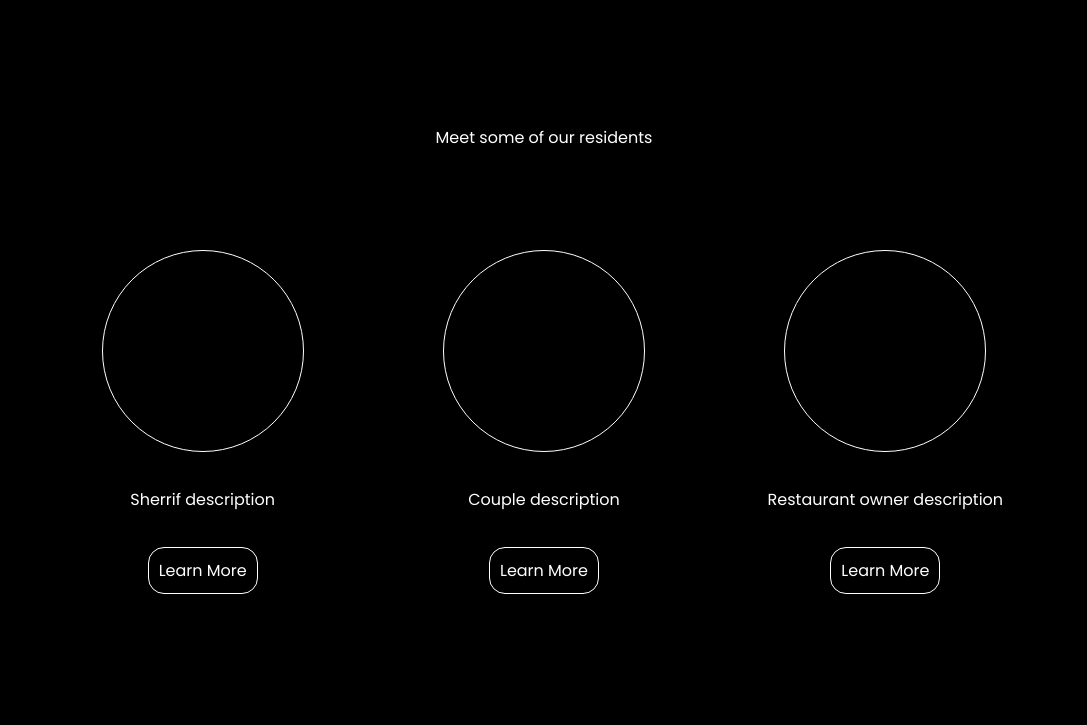
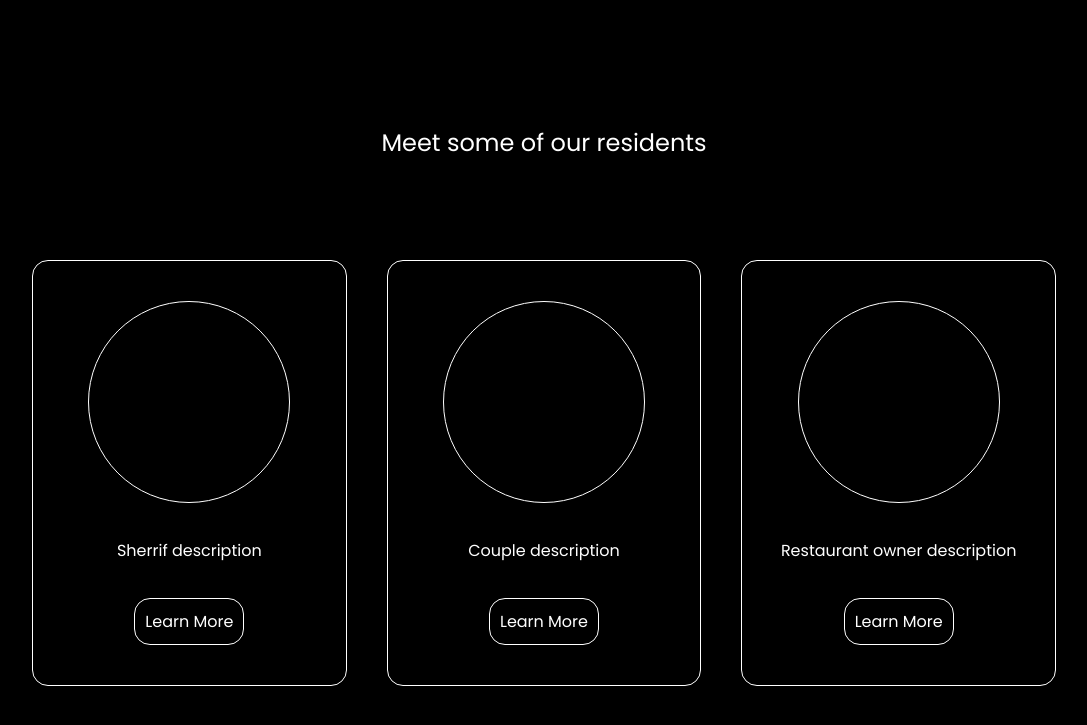
Before and after one commit to kash-jay/palmville, a plain HTML site: page index.html in a window 1280 px wide. Shown: the part 1383-2108 px from the top of the page, without its empty margins (96-1183 px from the left). Before the commit the page ends 1977 px from the top, so only its background shows below. Drawn offline with nearby package versions, Linux system fonts and the light colour scheme.

Commit message:
Minor changes to grid

```diff
--- a/index.html
+++ b/index.html
@@ -22,7 +22,7 @@
         </div>
         <div class="video-section">
             <div class="video-title">Discover the Heart and Soul of a Desert Sanctuary</div>
-            <div class='video-text'>
+            <div class='video-text scroll-anim'>
                 Embark on a cinematic exploration of PalmVille, a town enshrouded in desert mystery
                 and steeped in traditions passed down through the ages. Our documentary ventures
                 deep into the lives of the PalmVille residents, exploring their personal histories
@@ -31,20 +31,20 @@
             <div class="video"></div>
         </div>
         <div id="residents-section">
-            <div>Meet some of our residents</div>
+            <div class="video-title scroll-anim">Meet some of our residents</div>
             <div id="residents-grid">
                 <div class="res-grid">
-                    <div class="res-pic"></div>
+                    <div class="res-pic" id="sheriff-pic"></div>
                     <div>Sherrif description</div>
                     <div class="res-btn">Learn More</div>
                 </div>
                 <div class="res-grid">
-                    <div class="res-pic"></div>
+                    <div class="res-pic" id="couple-pic"></div>
                     <div>Couple description</div>
                     <div class="res-btn">Learn More</div>
                 </div>
                 <div class="res-grid">
-                    <div class="res-pic"></div>
+                    <div class="res-pic" id="restaurant-pic"></div>
                     <div>Restaurant owner description</div>
                     <div class="res-btn">Learn More</div>
                 </div>
--- a/index.js
+++ b/index.js
@@ -1,15 +1,15 @@
-const videoText = document.querySelectorAll('.video-text');
+const animElements = document.querySelectorAll('.scroll-anim');
 const palmville = document.querySelector('.title');
 
 function scrollAnim() {
-    for (var i = 0; i <videoText.length; i++) {
+    for (var i = 0; i <animElements.length; i++) {
         const windowHeight = window.innerHeight;
-        const elementTop = videoText[i].getBoundingClientRect().top;
+        const elementTop = animElements[i].getBoundingClientRect().top;
         const elementVisible = 50;
         if (elementTop < windowHeight - elementVisible) {
-            videoText[i].classList.add('active');
+            animElements[i].classList.add('active');
         } else {
-            videoText[i].classList.remove('active');
+            animElements[i].classList.remove('active');
         }
     }
 }
--- a/style.css
+++ b/style.css
@@ -78,12 +78,15 @@ body {
 .video-text{
     width: 70%;
     text-align: center;
+}
+
+.scroll-anim {
     transform: translateY(50px);
     opacity: 0;
     transition: 0.5s all ease;
 }
 
-.video-text.active {
+.scroll-anim.active {
     transform: translateY(0);
     opacity: 1;
 }
@@ -100,6 +103,7 @@ body {
     display: flex;
     flex-direction: column;
     align-items: center;
+    padding-bottom: 50px;
 }
 
 #residents-grid {
@@ -107,9 +111,13 @@ body {
     width: 80%;
     display: grid;
     grid-template-columns: repeat(3, 1fr);
+    gap: 40px;
 }
 
 .res-grid {
+    border: 1px solid white;
+    border-radius: 16px;
+    padding-block: 40px;
     width: auto;
     display: flex;
     flex-direction: column;
```
